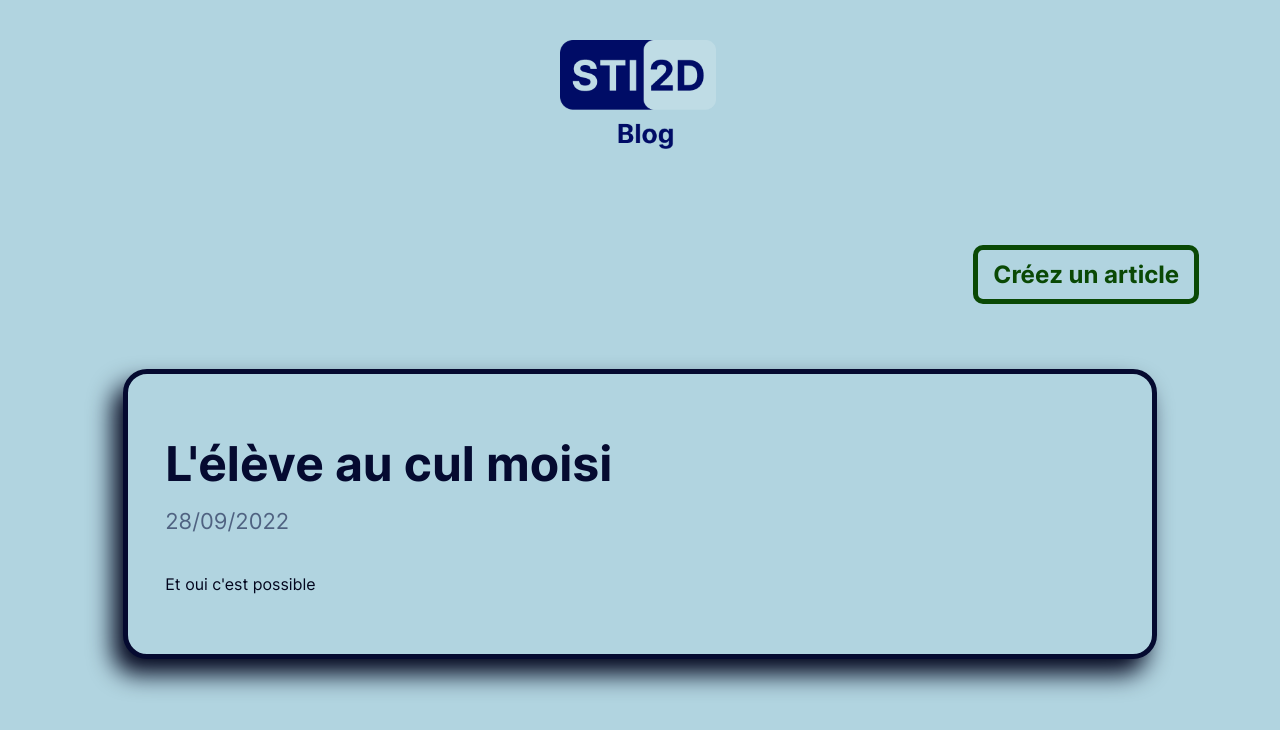
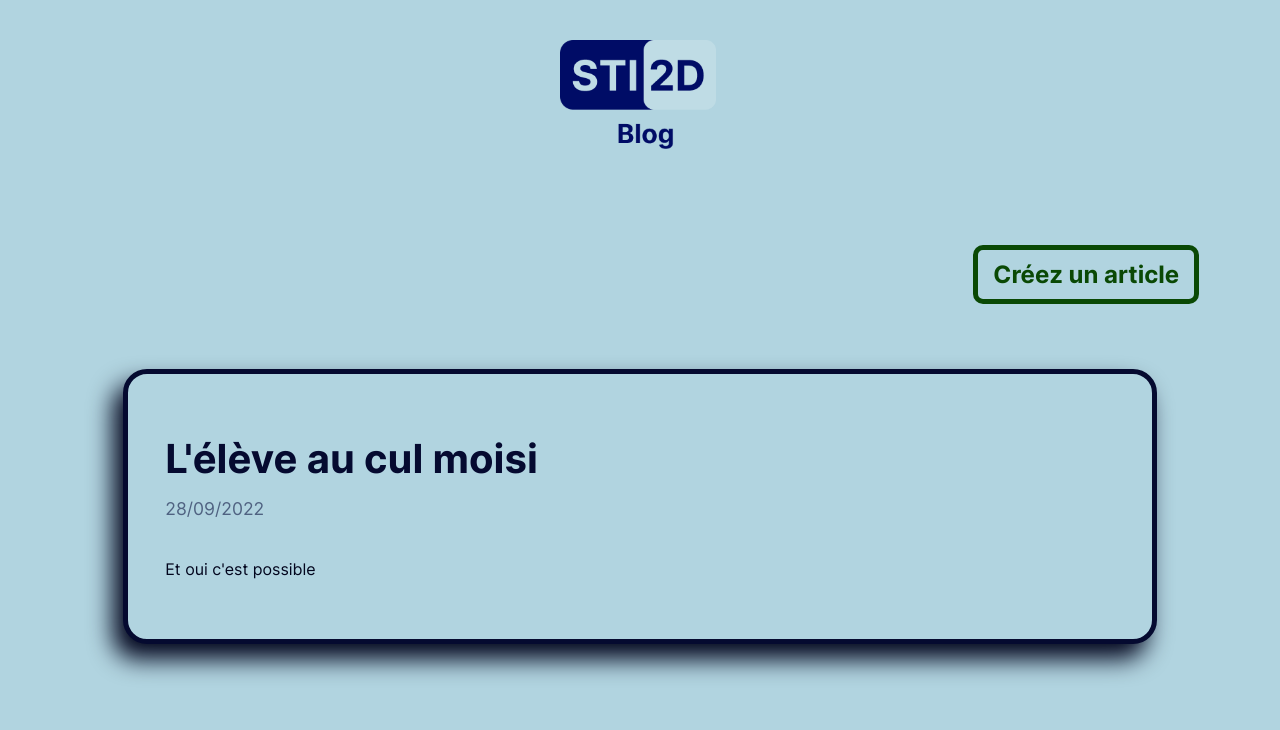
Before and after one commit to pozender/STIBLOG_V2.0, a React (Create React App) app in the folder frontend/: page / in a window 1280 px wide. Shown: the top 730 px of the page. Built offline with nearby package versions, Linux system fonts and the light colour scheme.

Commit message:
Frontend

```diff
--- a/frontend/src/style/_card.scss
+++ b/frontend/src/style/_card.scss
@@ -9,13 +9,13 @@
 
     h2{
         color: $blue_black;
-        font-size: 48px;
+        font-size: 2.5rem;
         margin-bottom: 15px;
 
     }
     h4{
         color: $blue_soft;
-        font-size: 22px;
+        font-size: 1.1rem;
         font-weight: normal;
     }
     p{
```
